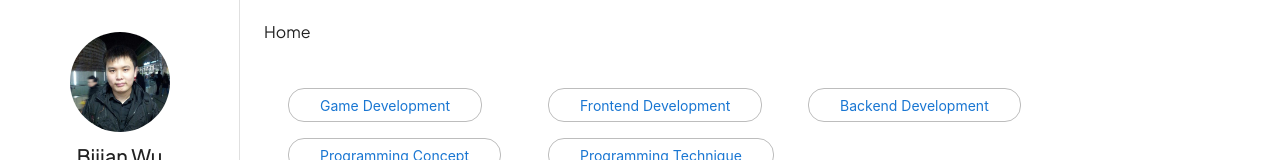
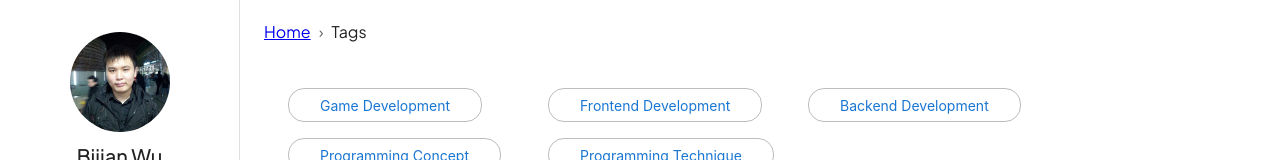
Before and after one commit to BijianWu/blog, a React (Create React App) app: page / in a window 1280 px wide. Both pictures are taken after a click on the item "Tags". Shown: the top 160 px of the page. Built offline with nearby package versions, Linux system fonts and the light colour scheme.

Commit message:
breadcums seems working

```diff
--- a/src/App.jsx
+++ b/src/App.jsx
@@ -21,6 +21,7 @@ export default function App(){
             <Routes>
                 <Route path="/" element={<Layout/>}>
                     <Route index element={<BlogPosts/>} />
+                    <Route path="posts/:postTitle" element={<BlogDetails/>} />
                     <Route path="tags" element={<EmptyLayout />} >
                         <Route index element={<Tags />} />
                         <Route path=":tagName" element={<TagDetails />} />
--- a/src/blog/BlogPost.jsx
+++ b/src/blog/BlogPost.jsx
@@ -1,8 +1,10 @@
 import { Button, Card, CardActions, CardContent, CardMedia, Chip, Container, Paper, Stack, Typography } from "@mui/material";
 import React, { useState } from "react";
 import CalendarMonthIcon from '@mui/icons-material/CalendarMonth';
+import { useNavigate } from "react-router-dom";
+
 export default function BlogPost(){
-
+    const navigate = useNavigate();
     return <>
         {/* <Paper elevation={1}>
             <Chip label="primary"  />
@@ -16,7 +18,7 @@ export default function BlogPost(){
 
         </Paper> */}
 
-    <Card  elevation={1} sx={{ maxWidth: 360, borderRadius: 1, transition: "box-shadow 300ms cubic-bezier(0.4, 0, 0.2, 1) 0ms", boxShadow: "rgba(145, 158, 171, 0.3) 0px 0px 2px 0px, rgba(145, 158, 171, 0.12) 0px 12px 24px -4px" }}>
+    <Card onClick={ () => navigate("posts/post-title") } elevation={1} sx={{ maxWidth: 360, borderRadius: 1, transition: "box-shadow 300ms cubic-bezier(0.4, 0, 0.2, 1) 0ms", boxShadow: "rgba(145, 158, 171, 0.3) 0px 0px 2px 0px, rgba(145, 158, 171, 0.12) 0px 12px 24px -4px" }}>
       <CardMedia
         sx={{ height: 250 }}
         image={require("../assets/images/book-open.jpg")}
--- a/src/components/Layout.jsx
+++ b/src/components/Layout.jsx
@@ -1,6 +1,6 @@
 import { AppBar, Avatar, Box, Breadcrumbs, Container, CssBaseline, Divider, Drawer, IconButton, List, ListItem, ListItemButton, ListItemIcon, ListItemText, MenuItem, Stack, Toolbar, Typography } from "@mui/material";
 import { useState } from "react";
-import { Link, Outlet, useNavigate } from "react-router-dom";
+import { Link, Outlet, useLocation, useNavigate, useParams } from "react-router-dom";
 import InboxIcon from '@mui/icons-material/MoveToInbox';
 import MailIcon from '@mui/icons-material/Mail';
 import MenuIcon from '@mui/icons-material/Menu';
@@ -20,6 +20,9 @@ export default function Layout(props){
     const [mobileOpen, setMobileOpen] = useState(false);
     const [selected, setSelected] = useState(-1);
     const navigate = useNavigate();
+    const location = useLocation();
+    const { postTitle, tagName } = useParams();
+    console.log(location.pathname)
 
     const handleDrawerToggle = () => {
       setMobileOpen(!mobileOpen);
@@ -140,24 +143,113 @@ export default function Layout(props){
       }
 
     const container = window !== undefined ? () => window().document.body : undefined;
-    const breadcrumbs = [
-        // <Link underline="hover" key="1" color="inherit" href="/" onClick={handleClick}>
-        //   MUI
-        // </Link>,
-        // <Link
-        //   underline="hover"
-        //   key="2"
-        //   color="inherit"
-        //   href="/material-ui/getting-started/installation/"
-        //   onClick={handleClick}
-        // >
-        //   Core
-        // </Link>,
+    // const breadcrumbs = [
+    //     // <Link underline="hover" key="1" color="inherit" href="/" onClick={handleClick}>
+    //     //   MUI
+    //     // </Link>,
+    //     // <Link
+    //     //   underline="hover"
+    //     //   key="2"
+    //     //   color="inherit"
+    //     //   href="/material-ui/getting-started/installation/"
+    //     //   onClick={handleClick}
+    //     // >
+    //     //   Core
+    //     // </Link>,
+    //     <Typography key="3" color="text.primary">
+    //       Home
+    //     </Typography>,
+    //   ];
+
+    const getBreadcrumbs = () => {
+      if(location.pathname.endsWith("tags")){
+        return [
+          <Link underline="hover" key="1" color="inherit" href="/" onClick={handleClick}>
+          Home
+          </Link>,
+          <Typography key="3" color="text.primary">
+          Tags
+        </Typography>,
+        ]
+      } else if(location.pathname.endsWith("archives")){
+        return [
+          <Link underline="hover" key="1" color="inherit" href="/" onClick={handleClick}>
+          Home
+          </Link>,
+          <Typography key="3" color="text.primary">
+          Archives
+        </Typography>,
+        ]
+      } else if(location.pathname.endsWith("about")){
+        return [
+          <Link underline="hover" key="1" color="inherit" href="/" onClick={handleClick}>
+          Home
+          </Link>,
+          <Typography key="3" color="text.primary">
+          About
+        </Typography>,
+        ]
+      } else if(location.pathname.endsWith("contact")){
+        return [
+          <Link underline="hover" key="1" color="inherit" href="/" onClick={handleClick}>
+          Home
+          </Link>,
+          <Typography key="3" color="text.primary">
+          Contact
+        </Typography>,
+        ]
+      } else if(location.pathname.includes("posts")){
+        return [
+          <Link underline="hover" key="1" color="inherit" href="/" onClick={handleClick}>
+          Home
+          </Link>,
+          <Typography key="3" color="text.primary">
+          {postTitle}
+        </Typography>,
+        ]
+      }else if(location.pathname.includes("tags/")){
+        return [
+          <Link underline="hover" key="1" color="inherit" href="/" onClick={handleClick}>
+          Home
+          </Link>,
+          <Link
+            underline="hover"
+            key="2"
+            color="inherit"
+            href="/material-ui/getting-started/installation/"
+            onClick={handleClick}
+          >
+            Tags
+          </Link>,
+          <Typography key="3" color="text.primary">
+          {tagName}
+        </Typography>,
+        ]
+      }else {
+        return [
+          <Typography key="3" color="text.primary">
+          Home
+          </Typography>,
+        ]
+      }
+    }
+      const breadcrumbs = [
+        <Link underline="hover" key="1" color="inherit" href="/" onClick={handleClick}>
+          Home
+        </Link>,
+        <Link
+          underline="hover"
+          key="2"
+          color="inherit"
+          href="/material-ui/getting-started/installation/"
+          onClick={handleClick}
+        >
+          Core
+        </Link>,
         <Typography key="3" color="text.primary">
-          Home
+          Breadcrumb
         </Typography>,
       ];
-
     return <>
         <Box sx={{ display: 'flex' }}>
         <CssBaseline />
@@ -185,10 +277,10 @@ export default function Layout(props){
             </Typography> */}
 
             <Breadcrumbs
-                separator={<NavigateNextIcon fontSize="small" />}
+                separator="›"
                 aria-label="breadcrumb"
             >
-                {breadcrumbs}
+                {getBreadcrumbs()}
             </Breadcrumbs>
             </Toolbar>
         </AppBar>
```
